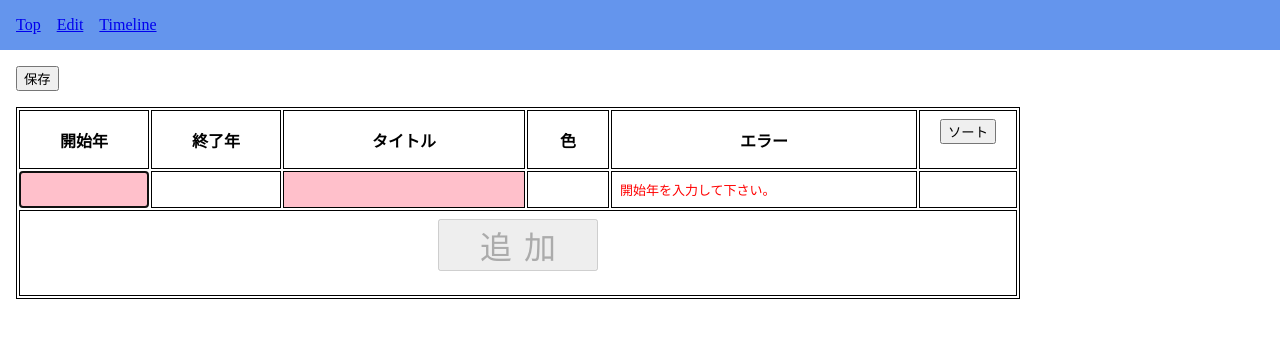
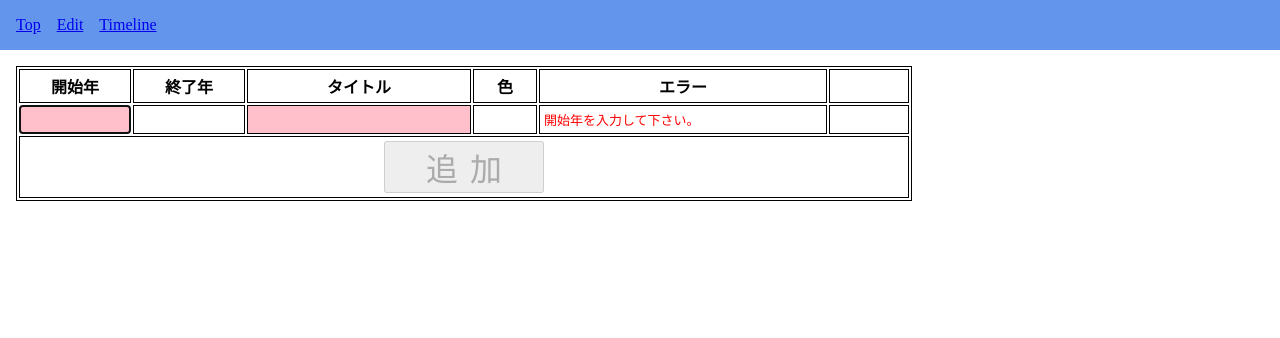
Before and after one commit to redfe/mysirube, a SvelteKit app: page /edit in a window 1280 px wide. Shown: the top 338 px of the page. Built offline with nearby package versions, Linux system fonts and the light colour scheme.

Commit message:
自動保存。

```diff
--- a/src/lib/repository.ts
+++ b/src/lib/repository.ts
@@ -12,7 +12,8 @@ function initDB(): Promise<IDBDatabase> {
 		request.onupgradeneeded = () => {
 			const db = request.result;
 			if (!db.objectStoreNames.contains(storeName)) {
-				db.createObjectStore(storeName, { keyPath: 'id', autoIncrement: true });
+				const store = db.createObjectStore(storeName, { keyPath: 'id', autoIncrement: false });
+				store.createIndex('indexOfStart', 'start', { unique: false });
 			}
 		};
 
@@ -22,33 +23,27 @@ function initDB(): Promise<IDBDatabase> {
 	return database;
 }
 
-export async function save(datas: Data[]) {
+export async function save(data: Data) {
 	const db = await (database ?? initDB());
 	return new Promise((resolve, reject) => {
-		try {
-			// トランザクションの作成
-			const transaction = db.transaction(storeName, 'readwrite');
-			const store = transaction.objectStore(storeName);
+		const transaction = db.transaction(storeName, 'readwrite');
+		const store = transaction.objectStore(storeName);
+		const request = store.put(data);
 
-			// 既存データをクリア
-			const clearRequest = store.clear();
-			clearRequest.onerror = () => reject(clearRequest.error);
+		request.onsuccess = () => resolve(request.result);
+		request.onerror = () => reject(request.error);
+	});
+}
 
-			clearRequest.onsuccess = () => {
-				// データを追加
-				for (const data of datas) {
-					const addRequest = store.add(data);
-					addRequest.onerror = () => reject(addRequest.error);
-				}
+export async function remove(id: string) {
+	const db = await (database ?? initDB());
+	return new Promise((resolve, reject) => {
+		const transaction = db.transaction(storeName, 'readwrite');
+		const store = transaction.objectStore(storeName);
+		const request = store.delete(id);
 
-				// トランザクション完了時の処理
-				transaction.oncomplete = () => resolve(true);
-				transaction.onerror = () => reject(transaction.error);
-			};
-		} catch (error) {
-			console.error('保存処理エラー:', error);
-			reject(error);
-		}
+		request.onsuccess = () => resolve(request.result);
+		request.onerror = () => reject(request.error);
 	});
 }
 
@@ -57,7 +52,9 @@ export async function getAllData(): Promise<Data[]> {
 	return new Promise((resolve, reject) => {
 		const transaction = db.transaction(storeName, 'readonly');
 		const store = transaction.objectStore(storeName);
-		const request = store.getAll();
+		// start でソートされた状態で取得する
+		const indexOfStart = store.index('indexOfStart');
+		const request = indexOfStart.getAll();
 
 		request.onsuccess = () => resolve(request.result);
 		request.onerror = () => reject(request.error);
--- a/src/routes/edit/+page.svelte
+++ b/src/routes/edit/+page.svelte
@@ -1,32 +1,49 @@
 <script lang="ts">
 	import { EditData } from './data.svelte';
-	import { getAllData, save as saveData } from '$lib/repository';
+	import { getAllData, save, type Data, remove as removeData } from '$lib/repository';
+	import { onMount } from 'svelte';
 
 	let newData = $state(new EditData());
 	let datas: EditData[] = $state([]);
 	let startElm: HTMLElement;
 
+	function toData(editData: EditData): Data {
+		return {
+			id: editData.id,
+			start: parseInt(editData.start!),
+			end: editData.end ? parseInt(editData.end) : undefined,
+			title: editData.title!,
+			color: editData.color
+		};
+	}
+
+	const saveOnChange: EditData['onchangeHandler'] = (editData) => {
+		save(toData(editData));
+	};
+
 	function add() {
 		if (!newData.isValid()) {
 			return;
 		}
-		let temp = new EditData();
-		temp.start = newData.start;
-		temp.end = newData.end;
-		temp.title = newData.title;
-		temp.color = newData.color;
-		datas.push(temp);
-		newData.start = '';
-		newData.end = '';
-		newData.title = '';
+		let editData = new EditData({
+			id: newData.id,
+			start: newData.start,
+			end: newData.end,
+			title: newData.title,
+			color: newData.color,
+			onchangeHandler: saveOnChange
+		});
+
+		// DBに保存
+		save(toData(editData));
+
+		newData = new EditData({ start: '', end: '', title: '', color: editData.color });
 		startElm?.focus();
-	}
-
-	function sort() {
-		datas.sort((a, b) => (a.start ? parseInt(a.start) : 0) - (b.start ? parseInt(b.start) : 0));
+		loadAllData();
 	}
 
 	function remove(index: number) {
+		removeData(datas[index].id);
 		datas.splice(index, 1);
 	}
 
@@ -40,50 +57,30 @@
 		)[0];
 	}
 
-	function hasErrorDatas() {
-		return datas.filter((data) => hasError(data.errors)).length > 0;
-	}
-
-	async function save() {
-		if (hasErrorDatas()) {
-			alert('エラーを修正して下さい！');
-			return;
-		}
-		await saveData(
-			datas.map((data) => ({
-				id: data.id,
-				start: parseInt(data.start!),
-				end: !!data.end ? parseInt(data.end) : undefined,
-				title: data.title!,
-				color: data.color
-			}))
-		);
-		alert('保存しました！');
+	function loadAllData() {
+		getAllData().then((r) => {
+			datas = r.map((d) => {
+				const editData = new EditData({
+					id: d.id,
+					start: `${d.start}`,
+					end: `${d.end ?? ''}`,
+					title: d.title,
+					color: d.color,
+					onchangeHandler: saveOnChange
+				});
+				return editData;
+			});
+		});
 	}
 
 	$effect(() => {
 		if (startElm) startElm.focus();
 	});
 
-	$effect(() => {
-		getAllData().then((r) => {
-			datas = r
-				.sort((a, b) => a.start - b.start)
-				.map(
-					(d) =>
-						new EditData({
-							id: d.id,
-							start: `${d.start}`,
-							end: `${d.end ?? ''}`,
-							title: d.title,
-							color: d.color
-						})
-				);
-		});
+	onMount(() => {
+		loadAllData();
 	});
 </script>
-
-<button onclick={save} disabled={hasErrorDatas()}>保存</button>
 
 <table>
 	<thead>
@@ -93,7 +90,7 @@
 			<th>タイトル</th>
 			<th>色</th>
 			<th>エラー</th>
-			<th><button onclick={sort}>ソート</button></th>
+			<th></th>
 		</tr>
 	</thead>
 	<tbody>
@@ -165,7 +162,12 @@
 	}
 	th,
 	td {
-		padding: 0.5rem;
+		padding: 0.25rem;
+		box-sizing: border-box;
+		vertical-align: middle;
+		button {
+			margin: 0;
+		}
 	}
 	thead {
 		th:nth-child(1) {
--- a/src/routes/edit/data.svelte.ts
+++ b/src/routes/edit/data.svelte.ts
@@ -1,3 +1,8 @@
+type OnchangeHandler = (
+	editData: EditData,
+	options?: { name: keyof EditData; before?: unknown; after?: unknown }
+) => void;
+
 export class EditData {
 	#id: string;
 	#start?: string = $state();
@@ -5,6 +10,7 @@ export class EditData {
 	#title?: string = $state();
 	#color?: string = $state();
 	#errors: { start?: string; end?: string; title?: string; color?: string } = $state({});
+	#onchangeHandler?: OnchangeHandler;
 
 	constructor(args?: {
 		id?: string;
@@ -12,12 +18,14 @@ export class EditData {
 		end?: string;
 		title?: string;
 		color?: string;
+		onchangeHandler?: OnchangeHandler;
 	}) {
 		this.#id = args?.id ?? crypto.randomUUID();
 		this.#start = args?.start;
 		this.#end = args?.end;
 		this.#title = args?.title;
 		this.#color = args?.color;
+		this.#onchangeHandler = args?.onchangeHandler;
 		this.validate();
 	}
 
@@ -26,8 +34,10 @@ export class EditData {
 	}
 
 	set start(start: string | undefined) {
+		const before = this.#start;
 		this.#start = start;
 		this.validate('start');
+		this.handleOnChange({ name: 'start', before, after: this.#start });
 	}
 
 	get start() {
@@ -35,8 +45,10 @@ export class EditData {
 	}
 
 	set end(end: string | undefined) {
+		const before = this.#end;
 		this.#end = end;
 		this.validate('end');
+		this.handleOnChange({ name: 'end', before, after: this.#end });
 	}
 
 	get end() {
@@ -44,8 +56,10 @@ export class EditData {
 	}
 
 	set title(title: string | undefined) {
+		const before = this.#title;
 		this.#title = title;
 		this.validate('title');
+		this.handleOnChange({ name: 'title', before, after: this.#title });
 	}
 
 	get title() {
@@ -53,11 +67,25 @@ export class EditData {
 	}
 
 	set color(color: string | undefined) {
+		const before = this.#color;
 		this.#color = color;
+		this.handleOnChange({ name: 'color', before, after: this.#color });
 	}
 
 	get color() {
 		return this.#color;
+	}
+
+	set onchangeHandler(onchangeHandler: OnchangeHandler | undefined) {
+		this.#onchangeHandler = onchangeHandler;
+	}
+
+	get onchangeHandler() {
+		return this.#onchangeHandler;
+	}
+
+	get errors() {
+		return this.#errors;
 	}
 
 	private validate(name?: keyof EditData) {
@@ -94,8 +122,10 @@ export class EditData {
 		return Object.keys(this.#errors).length === 0;
 	}
 
-	get errors() {
-		return this.#errors;
+	private handleOnChange(options?: { name: keyof EditData; before?: unknown; after: unknown }) {
+		if (this.#onchangeHandler && this.isValid()) {
+			this.#onchangeHandler(this, options);
+		}
 	}
 }
 
```
